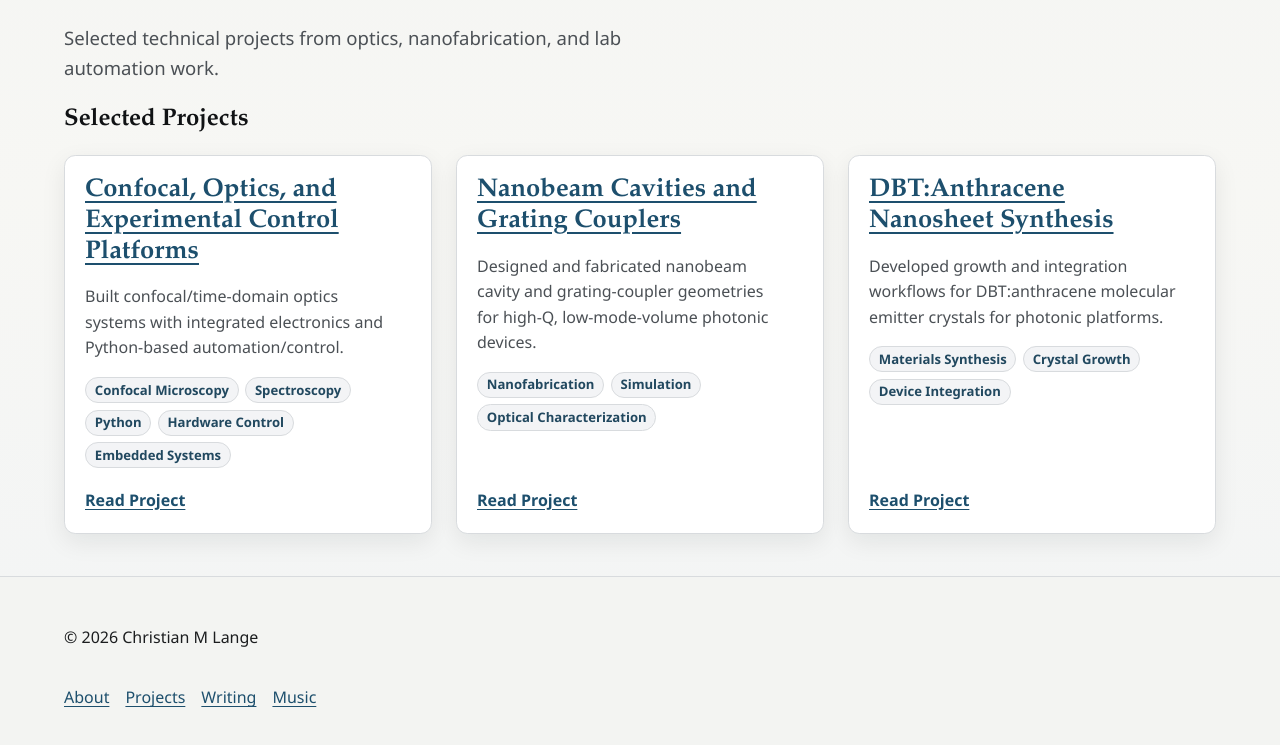
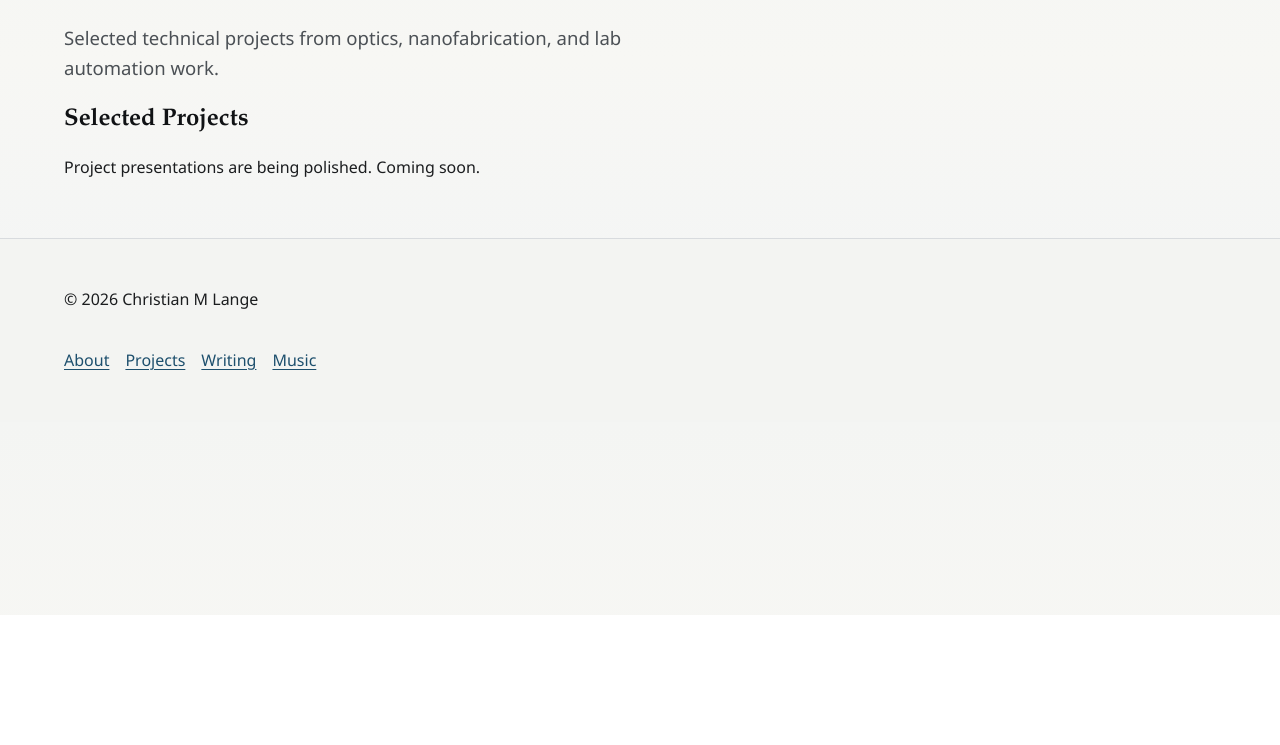
Before and after one commit to christianlange196/christianlange196.github.io, an Eleventy site: page pages/projects.liquid in a window 1280 px wide. Shown: the part 185-930 px from the top of the page. After the commit the page ends 800 px from the top, so only its background shows below. Built offline with nearby package versions, Linux system fonts and the light colour scheme; Eleventy itself is replaced by a stand-in of ours; files that its build step writes are made by us from their sources.

Commit message:
Add coming soon message to projects

```diff
--- a/pages/projects.liquid
+++ b/pages/projects.liquid
@@ -7,8 +7,4 @@ permalink: /projects/
 ---
 <h2>Selected Projects</h2>
 
-<div class="projects-grid">
-{% for project in collections.projects reversed %}
-  {% render "card-project.html", project: project %}
-{% endfor %}
-</div>
+<p>Project presentations are being polished. Coming soon.</p>
```
